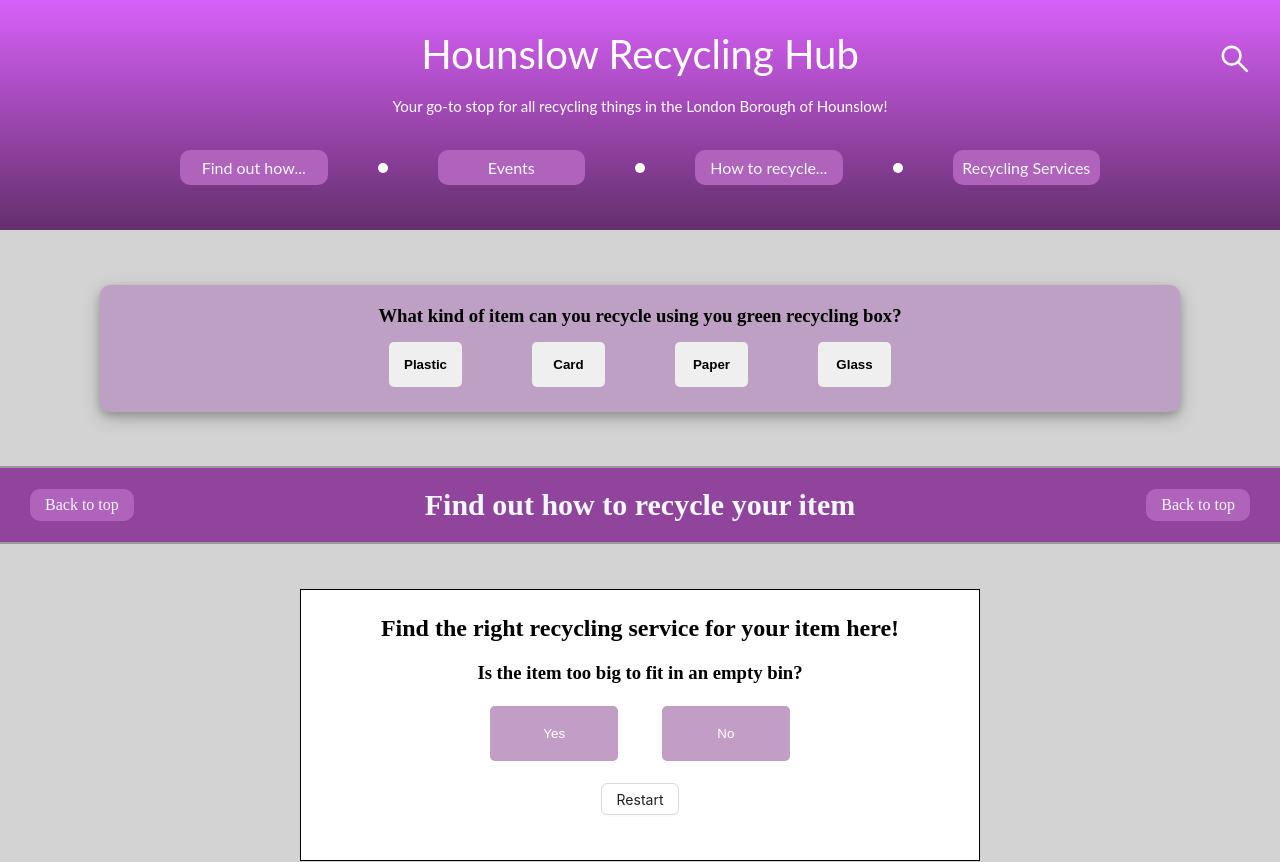
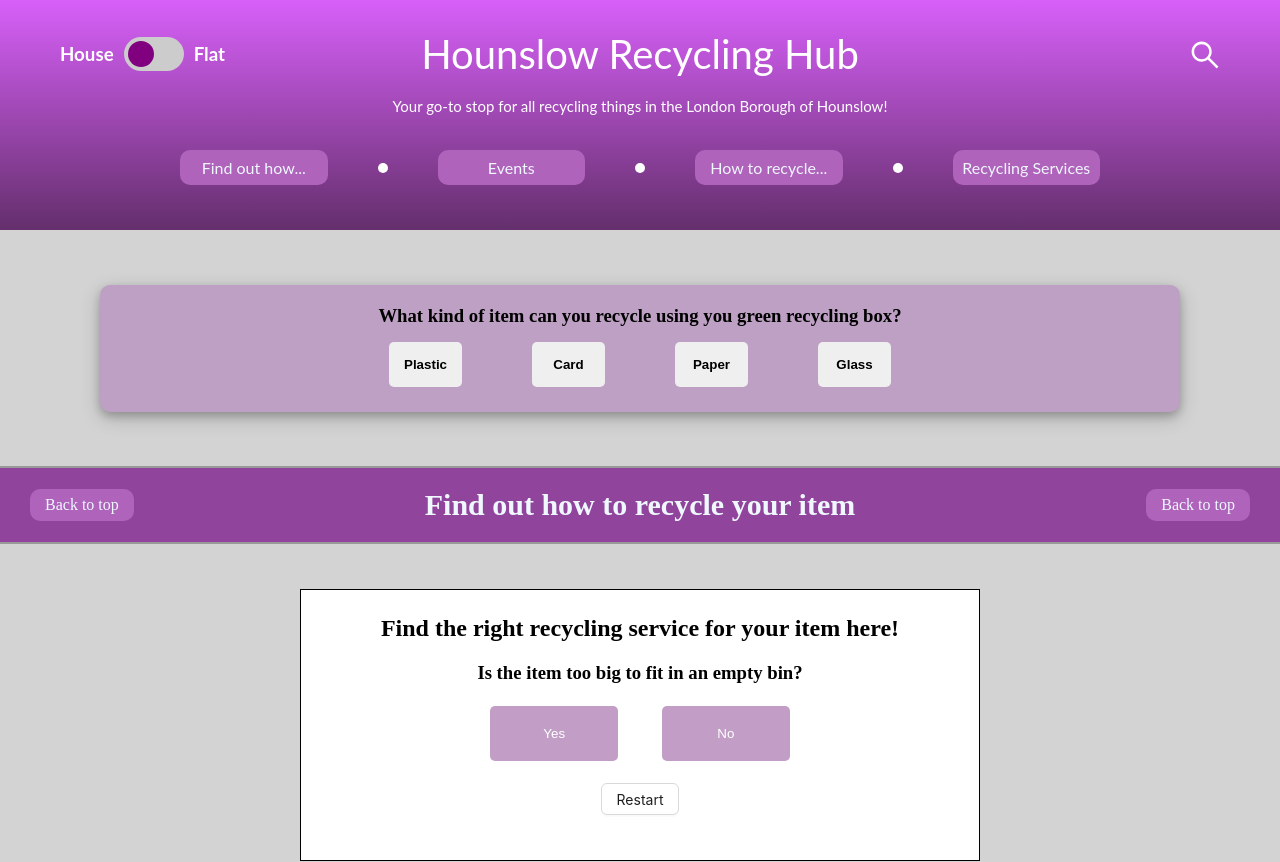
Before and after one commit to ajn2020/test, a Next.js app: page / in a window 1280 px wide. Shown: the top 862 px of the page. Built offline with nearby package versions, Linux system fonts and the light colour scheme.

Commit message:
Add toggle switch

```diff
--- a/components/Header.tsx
+++ b/components/Header.tsx
@@ -20,7 +20,32 @@
   return (
     <>
       <div className="header" id="Header">
-        <div className="header-title">Hounslow Recycling Hub</div>
+        <div className="header-top">
+          <div className="switch-with-labels">
+            <h3>House</h3>
+            <div className="switch-wrapper">
+              <label className="switch">
+                <input type="checkbox" />
+                <span className="slider round"></span>
+              </label>
+            </div>
+            <h3>Flat</h3>
+          </div>
+          <div className="header-title">Hounslow Recycling Hub</div>
+          {isInput ? (
+            <div className="header-search-input" onBlur={onBlur}>
+              <Search
+                placeholder="input search text"
+                onSearch={onSearch}
+                style={{ width: 200 }}
+              />
+            </div>
+          ) : (
+            <div className="header-search">
+              <SearchOutlined onClick={iconClick} />
+            </div>
+          )}
+        </div>
         <br />
         <div className="header-description">
           Your go-to stop for all recycling things in the London Borough of
@@ -35,19 +60,6 @@
           <div className="header-quan"></div>
           <a href="#RecyclingServiceAccordionGrid">Recycling Services</a>
         </div>
-        {isInput ? (
-          <div className="header-search-input" onBlur={onBlur}>
-            <Search
-              placeholder="input search text"
-              onSearch={onSearch}
-              style={{ width: 200 }}
-            />
-          </div>
-        ) : (
-          <div className="header-search">
-            <SearchOutlined onClick={iconClick} />
-          </div>
-        )}
       </div>
     </>
   );
--- a/styles/style.css
+++ b/styles/style.css
@@ -36,8 +36,92 @@
   position: relative;
 }
 
+.header-top {
+  display: flex;
+  position: relative;
+  align-items: center;
+}
+
+.switch-with-labels {
+  display: flex;
+  align-items: center;
+  gap: 10px;
+  position: absolute;
+  left: 30px;
+}
+
+.switch-wrapper {
+  position: relative;
+}
+
+.switch {
+  display: inline-block;
+  width: 60px;
+  height: 34px;
+}
+
+.switch input {
+  opacity: 0;
+  width: 0;
+  height: 0;
+}
+
+.slider {
+  position: absolute;
+  cursor: pointer;
+  top: 0;
+  left: 0;
+  right: 0;
+  bottom: 0;
+  background-color: #ccc;
+  -webkit-transition: 0.4s;
+  transition: 0.4s;
+}
+
+.slider:before {
+  position: absolute;
+  content: "";
+  height: 26px;
+  width: 26px;
+  left: 4px;
+  bottom: 4px;
+  background-color: purple;
+  -webkit-transition: 0.4s;
+  transition: 0.4s;
+}
+
+input:checked + .slider:before {
+  -webkit-transform: translateX(26px);
+  -ms-transform: translateX(26px);
+  transform: translateX(26px);
+}
+
+.slider.round {
+  border-radius: 34px;
+}
+
+.slider.round:before {
+  border-radius: 50%;
+}
+
 .header-title {
+  margin: auto;
   font-size: 40px;
+}
+
+.header-search {
+  position: absolute;
+  right: 30px;
+  font-size: 30px;
+}
+
+.header-search:hover {
+  color: rgb(31, 154, 241);
+}
+
+.header-search-input {
+  position: absolute;
+  right: 30px;
 }
 
 .header-description {
@@ -45,8 +129,6 @@
 }
 
 .header-anchors {
-  /* width: 400px; */
-
   display: flex;
   padding: 15px 100px;
   margin-top: 20px;
@@ -70,24 +152,6 @@
   border-radius: 10px;
   margin: 0 50px;
   padding: 8px;
-}
-
-.header-search {
-  font-size: 30px;
-  width: 50px;
-  position: absolute;
-  top: 40px;
-  right: 20px;
-}
-
-.header-search:hover {
-  color: rgb(31, 154, 241);
-}
-
-.header-search-input {
-  position: absolute;
-  top: 40px;
-  right: 20px;
 }
 
 /*======================================
```
